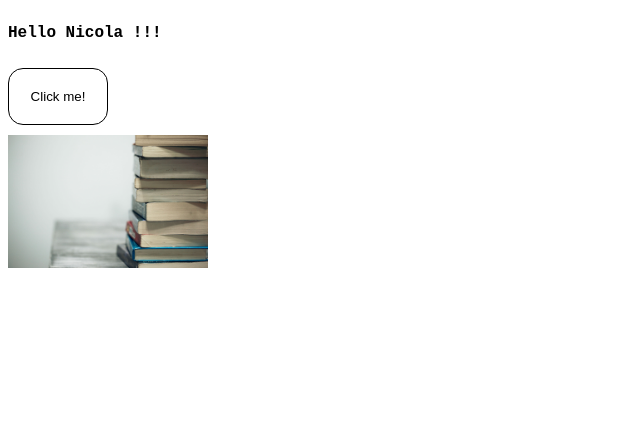
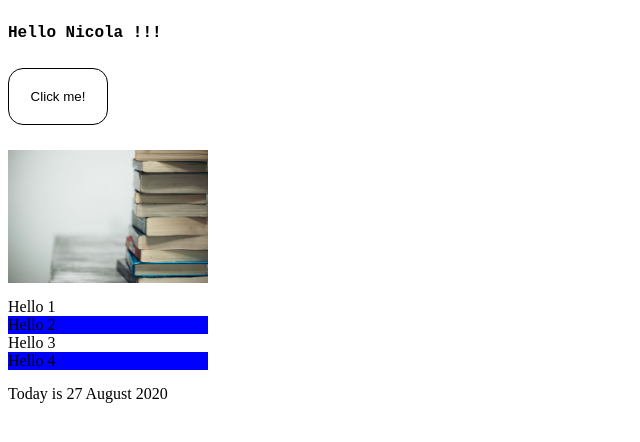
Before and after one commit to nic33wild/learningAngular, an Angular app in the folder firstApp/: page / in a window 1280 px wide. Shown: the top 442 px of the page, without its empty margins (0-640 px from the left). Built offline with nearby package versions, Linux system fonts and the light colour scheme.

Commit message:
Added examples of directives and pipes

```diff
--- a/firstApp/src/app/main/main.component.css
+++ b/firstApp/src/app/main/main.component.css
@@ -20,3 +20,12 @@ img {
   margin: 10px 0;
   width: 100px;
 }
+
+.margin-vertical {
+  margin: 15px 0;
+}
+
+.highlighted {
+  background-color: blue;
+  width: 200px;
+}
--- a/firstApp/src/app/main/main.component.html
+++ b/firstApp/src/app/main/main.component.html
@@ -3,5 +3,24 @@
 
   <button class="submitButton" (click)="userClick()">Click me!</button>
 
-  <img src="assets/sharon-mccutcheon-unsplash.jpg" alt="Stack of books" />
+  <img
+    class="margin-vertical"
+    src="assets/sharon-mccutcheon-unsplash.jpg"
+    alt="Stack of books"
+  />
 </div>
+
+<!-- Test directive strutturelles - Retirer ou ajouter des éléments au dom -->
+
+<div
+  *ngFor="let element of elements; let i"
+  [ngClass]="{ highlighted: i % 2 === 0 }"
+>
+  Hello {{ element }}
+</div>
+
+<!-- Test directives d'attributs - Modifient le comportement de certains éléments du DOM-->
+<!-- <div class="directive" [ngClass]="{ highlighted: color }">Directive</div> -->
+
+<!-- Example Pipe -->
+<div class="margin-vertical">Today is {{ date | date: "dd LLLL yyyy" }}</div>
--- a/firstApp/src/app/main/main.component.ts
+++ b/firstApp/src/app/main/main.component.ts
@@ -7,6 +7,9 @@ import { Component, OnInit } from '@angular/core';
 })
 export class MainComponent implements OnInit {
   user: string = 'Nicola';
+  elements: Array<number> = [1, 2, 3, 4];
+  color: boolean = true;
+  date = new Date();
 
   constructor() {}
 
```
